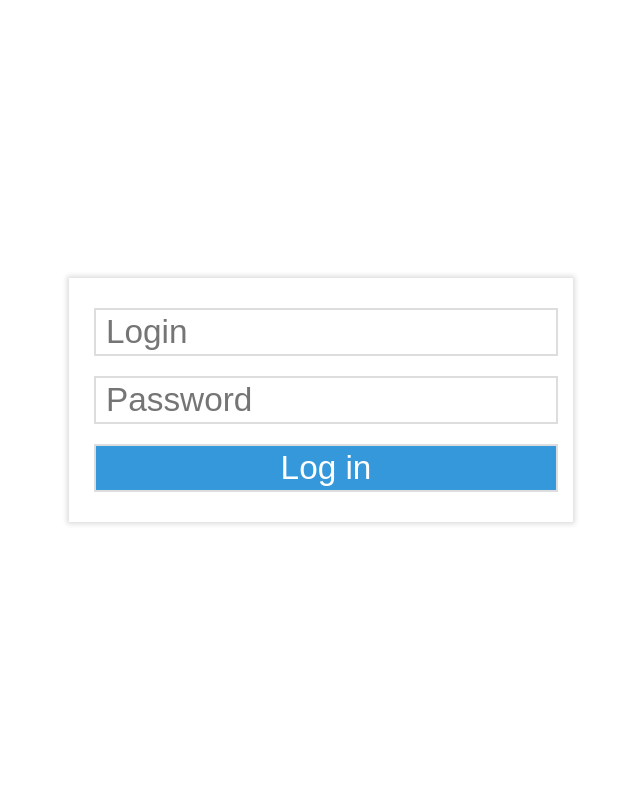
After one commit to mikhail-bogdan/testVulnerableSite, a Flask app: page /auth in a window 1280 px wide. The commit adds this page. Shown: the whole page, without its empty margins (319-959 px from the left). Run offline with Flask 2, Linux system fonts and the light colour scheme.

Commit message:
auth added

```diff
--- a/app.py
+++ b/app.py
@@ -1,7 +1,11 @@
 from flask import Flask
 from flask import render_template
 from flask import request
+from flask import session
+from flask import redirect
+from flask import url_for
 from random import uniform
+from config import CFG
 
 app = Flask(__name__, static_folder='static')
 
@@ -9,19 +13,62 @@ stateOfSomething1 = 0
 stateOfSomething2 = 0
 
 @app.route('/')
-def indexPage():
-    return render_template('index.html')
+def mainPage():
+    if 'login' not in session:
+        return redirect('/auth')
+
+    return render_template('main.html')
+
+@app.route('/auth', methods = ['GET', 'POST'])
+def authPage():
+    if 'login' in session:
+        return redirect('/')
+
+    login = request.values.get('login')
+    password = request.values.get('password')
+
+    d = {}
+
+    if login != None and password != None:
+        if login in CFG['users']:
+            if CFG['users'][login]['password'] == password:
+                session['login'] = login
+                print('User {} logged in'.format(login))
+                return redirect('/')
+            else:
+                d['errorMessage'] = 'Incorrect login or/and password';
+        else:
+            d['errorMessage'] = 'Incorrect login or/and password';
+
+    return render_template('auth.html', **d)
+
+@app.route('/logout')
+def logoutPage():
+    if 'login' in session:
+        print('User {} logged out'.format(session['login']))
+        session.pop('login')
+
+    return redirect('/auth')
 
 @app.route('/settings')
 def settingsPage():
+    if 'login' not in session:
+        return redirect('/auth')
+
     return render_template('settings.html')
 
 @app.route('/about')
 def aboutPage():
+    if 'login' not in session:
+        return redirect('/auth')
+
     return render_template('about.html')
 
 @app.route('/api/getData')
 def apiGetData():
+    if 'login' not in session:
+        return {}
+
     global stateOfSomething1
     global stateOfSomething2
 
@@ -74,6 +121,9 @@ def apiGetData():
 
 @app.route('/api/changeStateOfSomething1', methods = ['GET'])
 def apiChangeStateOfSomething1():
+    if 'login' not in session:
+        return {}
+
     global stateOfSomething1
 
     newState = request.args.get('newState')
@@ -85,6 +135,9 @@ def apiChangeStateOfSomething1():
 
 @app.route('/api/changeStateOfSomething2', methods = ['GET'])
 def apiChangeStateOfSomething2():
+    if 'login' not in session:
+        return {}
+
     global stateOfSomething2
 
     newState = request.args.get('newState')
@@ -95,8 +148,12 @@ def apiChangeStateOfSomething2():
         return {'result': 0}
 
 @app.errorhandler(404)
-def not_found(error):
-    return render_template('error.html'), 404
+def notFoundPage(error):
+    if 'login' in session:
+        return render_template('error_with_menu.html'), 404
+    else:
+        return render_template('error.html'), 404
 
 if __name__ == '__main__':
-    app.run(host='0.0.0.0', port = 5000, debug = True)
+    app.secret_key = CFG['secret_key']
+    app.run(host='0.0.0.0', port = CFG['port'], debug = CFG['debug'])
--- a/static/main.js
+++ b/static/main.js
@@ -128,7 +128,7 @@ function animation(){
 	}
 
 	this.nIteration = this.nIteration - 2;
-	setTimeout(animation, 15);
+	setTimeout(animation, 10);
 }
 
 animation();
--- a/static/style.css
+++ b/static/style.css
@@ -43,12 +43,34 @@ footer{
 	padding-top: 500px;
 }
 
+form{
+	display: inline-block;
+	text-align: left;
+	padding: 20px;
+	box-shadow: 0 0 5px 2px #ddd;
+}
+
+form input{
+	font-size: 25pt;
+	width: 100%;
+	margin: 10px 5px;
+	padding: 3px 10px;
+	border: 2px solid #ddd;
+}
+
+form input[type="submit"]{
+	background-color: #3498db;
+	color: #fff;
+}
+
 .menu-delimiter{
 	border-right: 1px solid #fff;
 }
 
-.error_message{
+.error-message{
 	text-align: center;
+	font-style: italic;
+	color: red;
 }
 
 .indicator-normal-state{
@@ -83,6 +105,13 @@ footer{
 	padding: 1% 0;
 }
 
+.auth-form{
+	display: flex;
+	justify-content: center;
+	align-items: center;
+	height: 100%;
+}
+
 @media (min-aspect-ratio: 1/1){
 	.load-indicator{
 		width: 20%;
--- a/templates/about.html
+++ b/templates/about.html
@@ -1,4 +1,4 @@
-{% extends "base.html" %}
+{% extends "base_with_menu.html" %}
 
 {% block articles %}
 <p>TODO:: About page!!!</p>
--- /dev/null
+++ b/templates/auth.html
@@ -0,0 +1,14 @@
+{% extends "base.html" %}
+
+{% block articles %}
+<article>
+	<div class="auth-form">
+		<form method="post">
+			<p><input name="login" type="text" placeholder="Login"/></p>
+			<p><input name="password" type="password" placeholder="Password"/></p>
+			<p class="error-message">{{ errorMessage }}</p>
+			<p><input type="submit" value="Log in"/></p>
+		</form>
+	</div>
+</article>
+{% endblock %}
--- a/templates/base.html
+++ b/templates/base.html
@@ -5,22 +5,14 @@
 		<link rel="stylesheet" type="text/css" href="/static/style.css">
 	</head>
 	<body>
-		<header>
-			<ul>
-				<li><a href="/">Main</a></li>
-				<li class="menu-delimiter"></li>
-				<li><a href="/settings">Settings</a></li>
-				<li class="menu-delimiter"></li>
-				<li><a href="/about">About</a></li>
-			</ul>
-		</header>
+		{% block header %}
+		{% endblock %}
 
 		{% block articles %}
 		{% endblock %}
 
-		<footer>
-			<p>&copy All rights reserved 2019</p>
-		</footer>
+		{% block footer %}
+		{% endblock %}
 	</body>
 
 {% block links %}
--- a/templates/error.html
+++ b/templates/error_with_menu.html
@@ -1,5 +1,5 @@
-{% extends "base.html" %}
+{% extends "base_with_menu.html" %}
 
 {% block articles %}
-<p class="error_message">Page not found =(</p>
+<p class="error-message">Page not found =(</p>
 {% endblock %}
--- a/templates/index.html
+++ b/templates/main.html
@@ -1,4 +1,4 @@
-{% extends "base.html" %}
+{% extends "base_with_menu.html" %}
 
 {% block links %}
  <script src="static/main.js"></script>
--- a/templates/settings.html
+++ b/templates/settings.html
@@ -1,4 +1,4 @@
-{% extends "base.html" %}
+{% extends "base_with_menu.html" %}
 
 {% block articles %}
 <p>TODO:: Settings page!!!</p>
```
Also changed, not shown: config.py (added, +8 -0 lines), templates/base_with_menu.html (added, +21 -0 lines), README.md.
